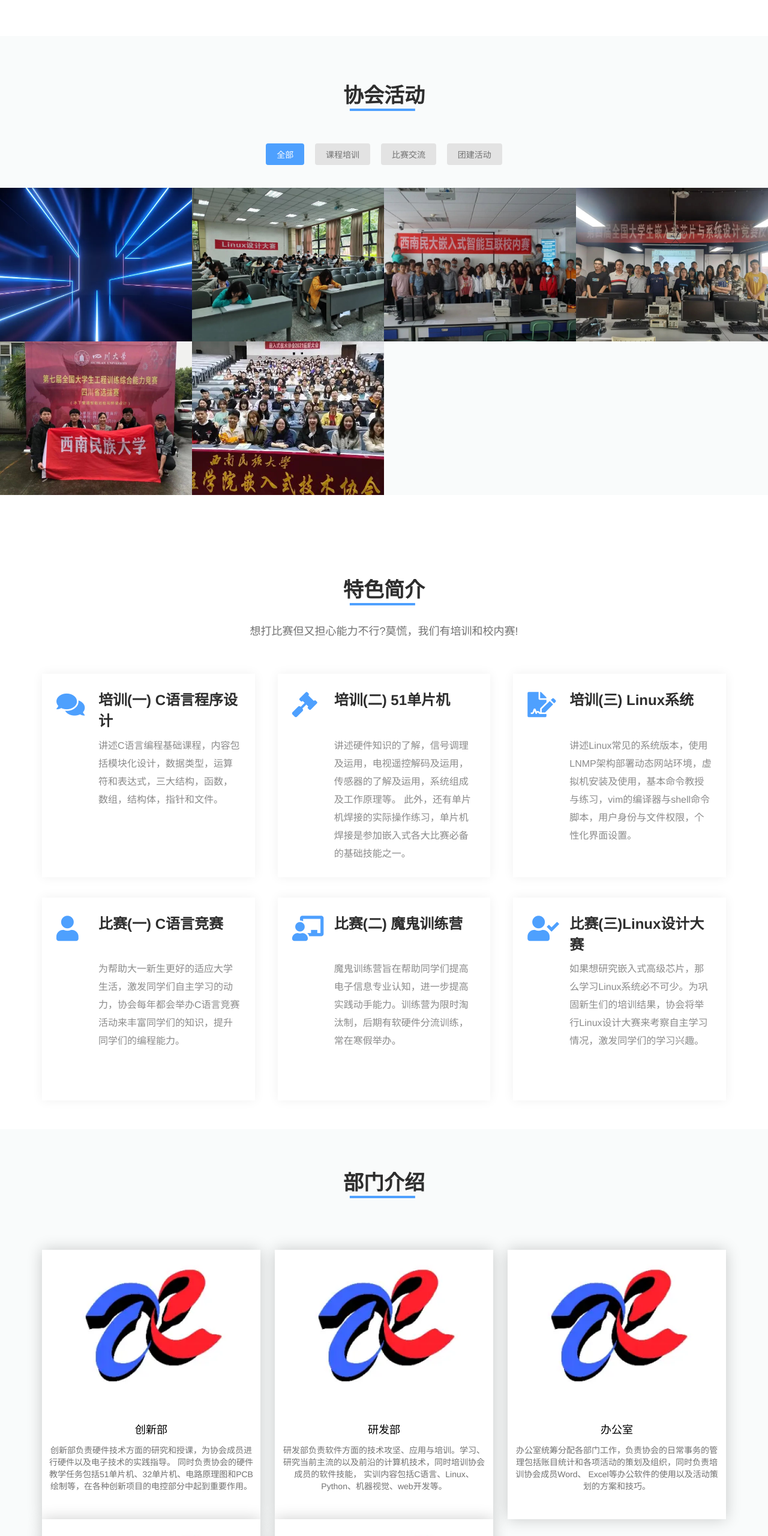
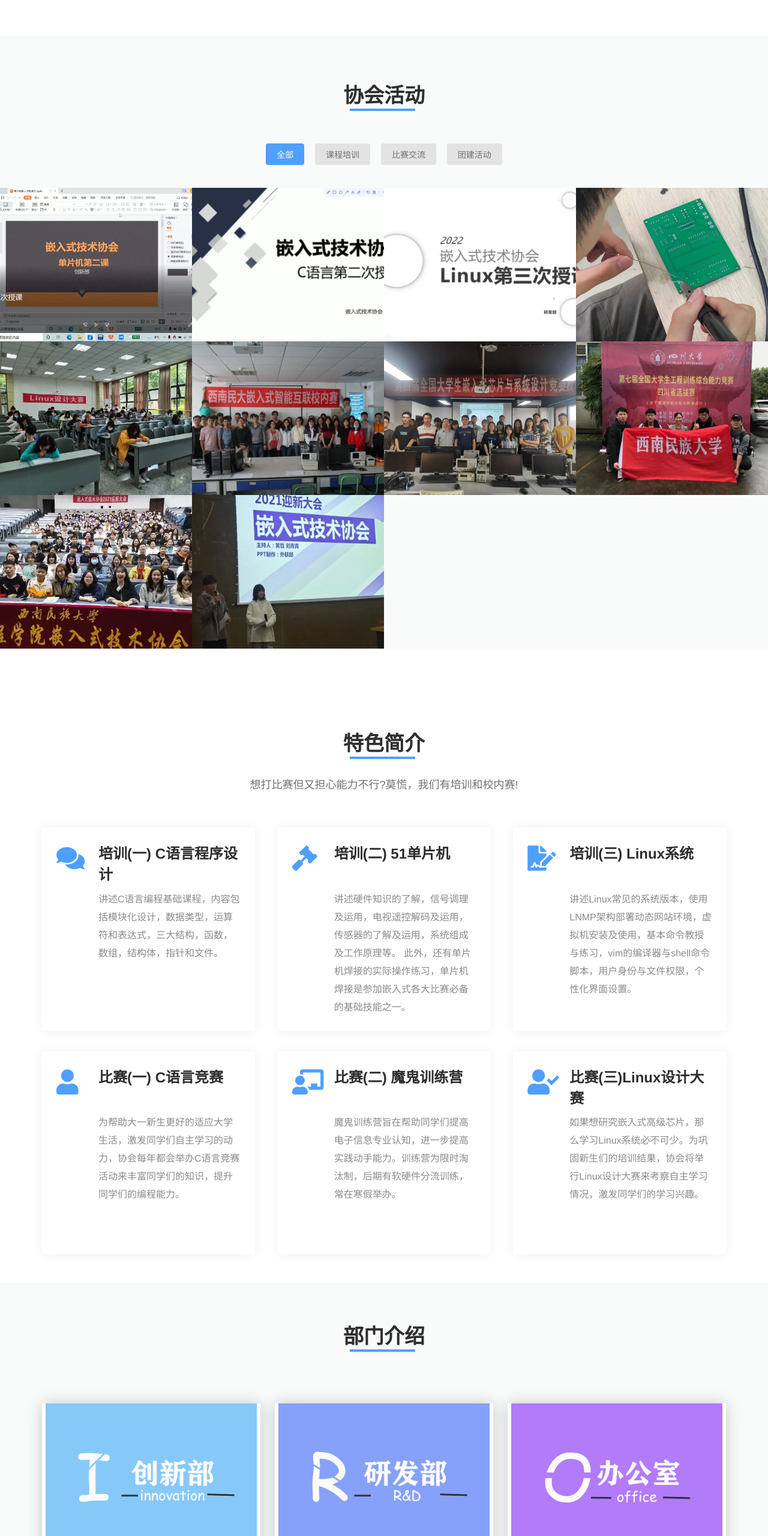
Before and after one commit to 1xuanxia/eta, a plain HTML site: page index.html in a window 1280 px wide. Shown: the part 1439-3999 px from the top of the page at 60% size. Drawn offline with Linux system fonts and the light colour scheme.

Commit message:
即将完结版本

```diff
--- a/index.html
+++ b/index.html
@@ -120,7 +120,19 @@
                 <!-- case-item样式类，web science为类别类 -->
                 <div class="case-item a">
                     <!-- 图片 -->
-                    <img src="my/2.jpg" alt=""/>
+                    <img src="my/课程1.jpg" alt=""/>
+                </div>
+                <div class="case-item a">
+                    <!-- 图片 -->
+                    <img src="my/课程2.jpg" alt=""/>
+                </div>
+                <div class="case-item a">
+                    <!-- 图片 -->
+                    <img src="my/课程3.jpg" alt=""/>
+                </div>
+                <div class="case-item a">
+                    <!-- 图片 -->
+                    <img src="my/12.jpg" alt=""/>
                 </div>
                 <div class="case-item b">
                     <!-- 图片 -->
@@ -141,6 +153,10 @@
                 <div class="case-item c">
                     <!-- 图片 -->
                     <img src="my/9.jpg" alt=""/>
+                </div>
+                <div class="case-item c">
+                    <!-- 图片 -->
+                    <img src="my/11.jpg" alt=""/>
                 </div>
             </div>
         </section>
@@ -202,7 +218,7 @@
             <div class="team-members">
                 <div class="team-member">
                     <div class="profile-image">
-                        <img src="my/1.jpg" alt="">
+                        <img src="my/创新部.png" alt="">
                     </div>
                     <h4 class="name">创新部</h4>
                     <p class="position">创新部负责硬件技术方面的研究和授课，为协会成员进行硬件以及电子技术的实践指导。
@@ -210,7 +226,7 @@
                 </div>
                 <div class="team-member">
                     <div class="profile-image">
-                        <img src="my/1.jpg" alt="">
+                        <img src="my/研发部.png" alt="">
                     </div>
                     <h4 class="name">研发部</h4>
                     <p class="position">研发部负责软件方面的技术攻坚、应用与培训。学习、研究当前主流的以及前沿的计算机技术，同时培训协会成员的软件技能，
@@ -218,7 +234,7 @@
                 </div>
                 <div class="team-member">
                     <div class="profile-image">
-                        <img src="my/1.jpg" alt="">
+                        <img src="my/办公室.png" alt="">
                     </div>
                     <h4 class="name">办公室</h4>
                     <p class="position">办公室统筹分配各部门工作，负责协会的日常事务的管理包括账目统计和各项活动的策划及组织，同时负责培训协会成员Word、
@@ -227,7 +243,7 @@
                 </div>
                 <div class="team-member">
                     <div class="profile-image">
-                        <img src="my/1.jpg" alt="">
+                        <img src="my/外联部.png" alt="">
                     </div>
                     <h4 class="name">外联部</h4>
                     <p class="position">外联部负责协会活动过程跟踪，进行文字或照片等活动现场的记录，同时管理协会的新媒体账号的运营，
@@ -235,7 +251,7 @@
                 </div>
                 <div class="team-member">
                     <div class="profile-image">
-                        <img src="my/1.jpg" alt="">
+                        <img src="my/信息部.png" alt="">
                     </div>
                     <h4 class="name">信息部</h4>
                     <p class="position">信息部负责收集、分类、整理协会的各项比赛、活动的资料，推进协会信息化工作，及时更新协会的最新信息。
@@ -284,8 +300,8 @@
             <div class="contact-us">
                 <p class="menu-title">联系我们</p>
                 <p>QQ群:</p>
-                <p>微信公众号:</p>
-                <P>b站公众号:</P>
+                <p>微信公众号:SMU嵌协</p>
+                <P>b站公众号:西南民大嵌协</P>
             </div>
             <div class="service-menu footer-menu">
                 <p class="menu-title">协会简介</p>
```
Also changed, not shown: my/11.jpg (added), my/12.jpg (added), my/信息部.png (added), my/创新部.jpg (added), my/创新部.png (added), my/办公室.png (added), my/外联部.png (added), my/研发部.png (added), my/课程1.jpg (added), my/课程2.jpg (added), my/课程3.jpg (added).
